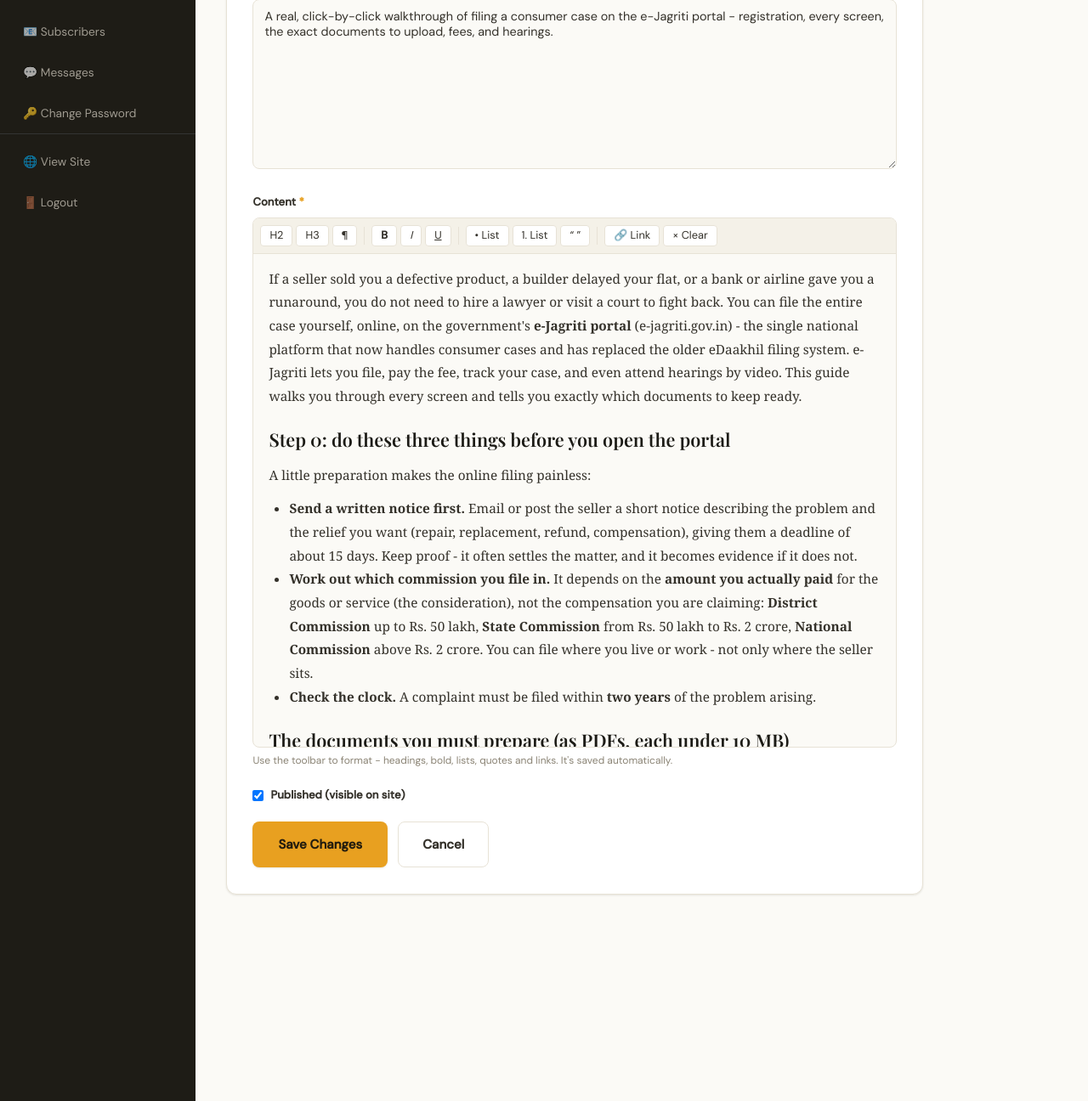
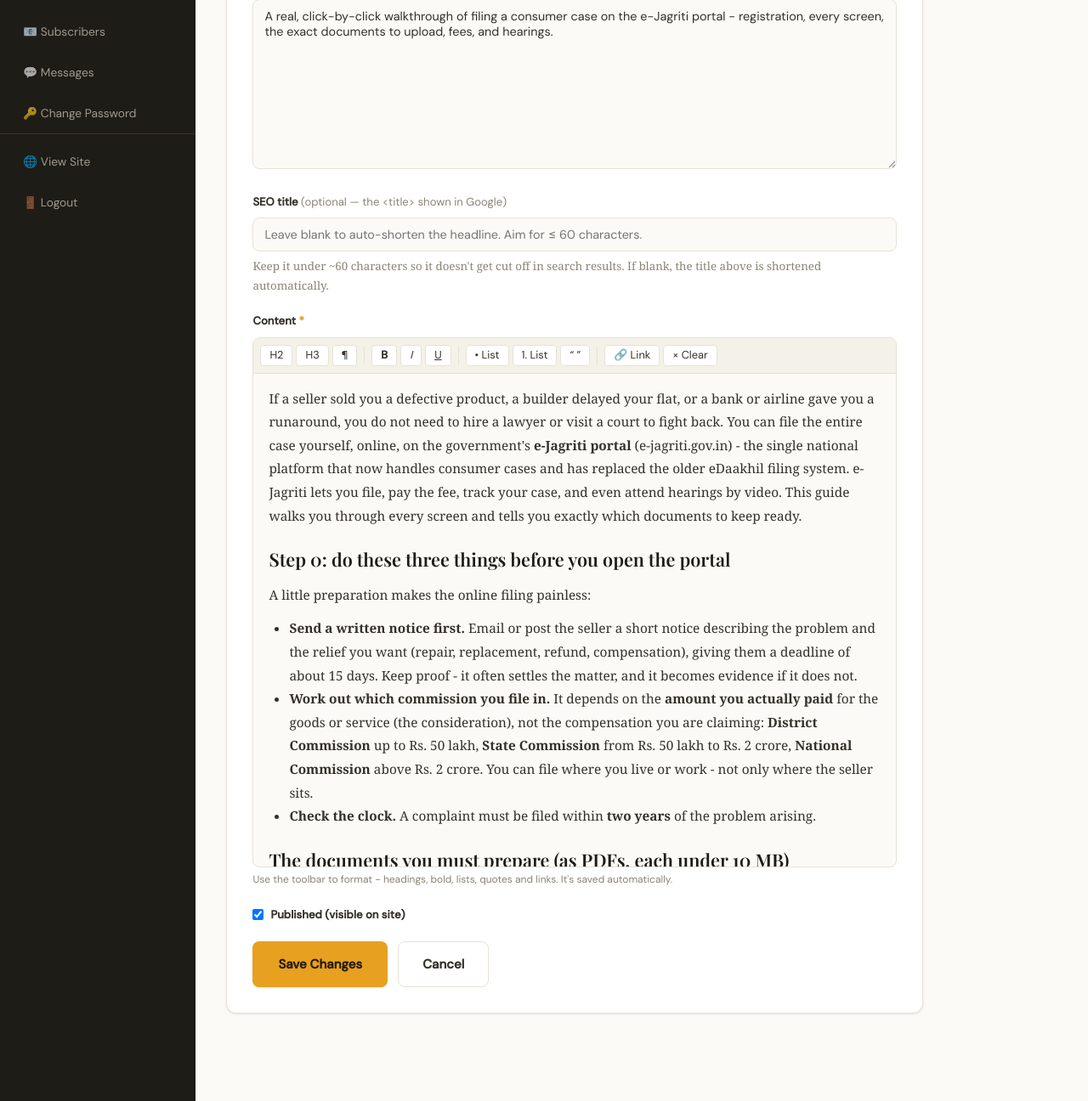
Before and after one commit to lawminded/lawminded, a Flask app: page /admin/articles/1/edit in a window 1280 px wide. Shown: the part 405-1701 px from the top of the page at 85% size. Run offline with Flask 3, Linux system fonts and the light colour scheme; the visitor is signed in with stand-in values (Sample User, id 1); data comes from the database, SQL or seed files in the repository; some libraries are stand-ins or nearby versions.

Commit message:
SEO: ISO-8601 schema dates, named Person authorship, shorter titles
- Article JSON-LD datePublished/dateModified now emit valid ISO-8601 with
  +05:30 offset (was invalid 'YYYY-MM-DD HH:MM:SS'), via new iso8601 filter
- Author is now a named Person (byline + Article.author schema) with a new
  /author bio page carrying Person schema, added to the sitemap; replaces
  the faceless 'Law Minded Editorial'
- New optional seo_title field (admin-editable, idempotent DB migration) with
  a smart auto-shorten fallback so <title> stays <=60 chars and no longer
  truncates in search results
- JSON-LD string values now use |tojson, fixing &amp;/&#39; entity leakage

Co-Authored-By: Claude Opus 4.8 <noreply@anthropic.com>

```diff
--- a/app.py
+++ b/app.py
@@ -145,6 +145,24 @@ VALID_EMAIL_RE = re.compile(r'^[^\s@]+@[^\s@]+\.[^\s@]+$')
 
 # Public base URL of the live site (used for canonical tags, sitemap, OG, JSON-LD).
 SITE_URL = os.getenv('SITE_URL', 'https://lawminded.in').rstrip('/')
+
+# ── Named author (E-E-A-T) ──────────────────────────────────────────────────
+# Legal content is YMYL, where Google weights demonstrable, *named* authorship
+# most heavily. This single block drives the article byline, the Person schema,
+# and the /author bio page. Fill CREDENTIAL and SAME_AS with real facts (a held
+# qualification such as 'Company Secretary'; the author's own LinkedIn/X) so the
+# expertise signal is genuine — never invent a credential.
+AUTHOR = {
+    'name': 'Piyush Kundnani',
+    'slug': 'piyush-kundnani',
+    'role': 'Founder & Editor',
+    'credential': '',   # e.g. 'Company Secretary' — shown in byline + schema jobTitle
+    'bio': ('Piyush Kundnani is the founder and editor of Law Minded, where he '
+            'leads its plain-English coverage of Indian corporate compliance, '
+            'labour law and consumer rights.'),
+    'same_as': [],      # the author\'s OWN professional profiles (personal LinkedIn/X)
+}
+AUTHOR['url'] = SITE_URL + '/author/' + AUTHOR['slug']
 
 CATEGORY_MAP = C.CATEGORY_MAP
 
@@ -238,6 +256,57 @@ def humandate(value):
         return s
 
 
+@app.template_filter('iso8601')
+def iso8601(value, offset='+05:30'):
+    """Render a stored timestamp as valid ISO-8601 for structured data,
+    e.g. '2026-06-27T15:26:32+05:30'. Google requires the 'T' separator and a
+    timezone designator; the raw SQLite 'YYYY-MM-DD HH:MM:SS' form is invalid.
+    The wall-clock value is kept as-is and tagged with the site offset (IST),
+    consistent with how humandate renders the same value."""
+    if not value:
+        return ''
+    from datetime import datetime as _dt
+    s = str(value).strip().replace('T', ' ')[:19]
+    for fmt in ('%Y-%m-%d %H:%M:%S', '%Y-%m-%d %H:%M', '%Y-%m-%d'):
+        try:
+            return _dt.strptime(s, fmt).strftime('%Y-%m-%dT%H:%M:%S') + offset
+        except ValueError:
+            continue
+    return str(value)
+
+
+@app.template_filter('seotitle')
+def seotitle(article, brand=' - Law Minded', maxlen=60):
+    """Build a search-friendly <title>. Uses the article's explicit seo_title
+    when set; otherwise shortens the long editorial headline (preferring the
+    lead before a colon, else trimming on a word boundary). The ' - Law Minded'
+    suffix is only appended when the whole thing still fits Google's ~60-char
+    display width, so titles stop truncating mid-phrase in search results."""
+    def _get(row, key):
+        try:
+            v = row[key]
+        except (KeyError, IndexError, TypeError):
+            v = None
+        return v.strip() if isinstance(v, str) else ''
+
+    title = _get(article, 'seo_title')
+    if not title:
+        raw = ' '.join(_get(article, 'title').split())
+        title = raw
+        if ':' in raw:
+            lead = raw.split(':', 1)[0].strip()
+            if 12 <= len(lead) <= maxlen:
+                title = lead
+        if len(title) > maxlen:
+            cut = title[:maxlen]
+            if ' ' in cut:
+                cut = cut[:cut.rindex(' ')]
+            title = cut.rstrip(' ,;:-–—')
+    if brand and len(title) + len(brand) <= maxlen:
+        return title + brand
+    return title
+
+
 @app.context_processor
 def inject_globals():
     return {
@@ -249,6 +318,7 @@ def inject_globals():
         'site_url': SITE_URL,
         'canonical_url': SITE_URL + request.path,
         'asset_v': asset_version,
+        'author': AUTHOR,
     }
 
 
@@ -522,6 +592,13 @@ def index():
 @app.route('/about')
 def about():
     return render_template('about.html')
+
+
+@app.route('/author/<slug>')
+def author_page(slug):
+    if slug != AUTHOR['slug']:
+        abort(404)
+    return render_template('author.html', profile=AUTHOR)
 
 
 @app.route('/blogs')
@@ -981,6 +1058,9 @@ def sitemap_xml():
     for endpoint, freq, prio in pages:
         urls.append((SITE_URL + url_for(endpoint), freq, prio, None))
 
+    # Author bio page (E-E-A-T)
+    urls.append((AUTHOR['url'], 'yearly', '0.4', None))
+
     # Resolution library pages
     for rtype in DOC_LIST_TITLE:
         urls.append((SITE_URL + url_for('resolutions', rtype=rtype), 'monthly', '0.6', None))
@@ -1099,6 +1179,7 @@ def admin_article_new():
         act = request.form.get('act', '').strip()
         read_time = request.form.get('read_time', '').strip()
         summary = request.form.get('summary', '').strip()
+        seo_title = request.form.get('seo_title', '').strip()
         content_html = sanitize_html(request.form.get('content', '').strip())
         published = 1 if request.form.get('published') else 0
         slug = slugify(title)
@@ -1110,8 +1191,8 @@ def admin_article_new():
             slug = f'{base_slug}-{i}'
             i += 1
         db.execute(
-            'INSERT INTO articles (title, slug, category, act, read_time, summary, content, published) VALUES (?,?,?,?,?,?,?,?)',
-            (title, slug, category, act, read_time, summary, content_html, published)
+            'INSERT INTO articles (title, slug, category, act, read_time, summary, seo_title, content, published) VALUES (?,?,?,?,?,?,?,?,?)',
+            (title, slug, category, act, read_time, summary, seo_title, content_html, published)
         )
         db.commit()
         db.close()
@@ -1136,12 +1217,13 @@ def admin_article_edit(article_id):
         act = request.form.get('act', '').strip()
         read_time = request.form.get('read_time', '').strip()
         summary = request.form.get('summary', '').strip()
+        seo_title = request.form.get('seo_title', '').strip()
         content_html = sanitize_html(request.form.get('content', '').strip())
         published = 1 if request.form.get('published') else 0
         db.execute(
             '''UPDATE articles SET title=?, category=?, act=?, read_time=?, summary=?,
-               content=?, published=?, updated_at=CURRENT_TIMESTAMP WHERE id=?''',
-            (title, category, act, read_time, summary, content_html, published, article_id)
+               seo_title=?, content=?, published=?, updated_at=CURRENT_TIMESTAMP WHERE id=?''',
+            (title, category, act, read_time, summary, seo_title, content_html, published, article_id)
         )
         db.commit()
         db.close()
--- a/database.py
+++ b/database.py
@@ -33,6 +33,7 @@ def init_db():
             act TEXT,
             read_time TEXT,
             summary TEXT,
+            seo_title TEXT,
             content TEXT NOT NULL,
             published INTEGER DEFAULT 1,
             created_at TIMESTAMP DEFAULT CURRENT_TIMESTAMP,
@@ -111,6 +112,14 @@ def init_db():
             created_at TIMESTAMP DEFAULT CURRENT_TIMESTAMP
         );
     ''')
+
+    # Idempotent column migrations for databases created before a column existed.
+    # (CREATE TABLE IF NOT EXISTS never alters an existing table.)
+    def _ensure_column(table, col, decl):
+        cols = [r[1] for r in c.execute(f'PRAGMA table_info({table})').fetchall()]
+        if col not in cols:
+            c.execute(f'ALTER TABLE {table} ADD COLUMN {col} {decl}')
+    _ensure_column('articles', 'seo_title', 'TEXT')
 
     conn.commit()
     conn.close()
--- a/templates/admin/article_edit.html
+++ b/templates/admin/article_edit.html
@@ -33,6 +33,16 @@
   <div class="form-group">
     <label>Summary <span style="color:var(--gold)">*</span></label>
     <textarea name="summary" rows="3" placeholder="One-paragraph summary shown on article cards...">{{ article['summary'] if article else '' }}</textarea>
+  </div>
+
+  <div class="form-group">
+    <label>SEO title <span style="color:var(--muted);font-weight:400;">(optional — the &lt;title&gt; shown in Google)</span></label>
+    <input type="text" name="seo_title" maxlength="60"
+           value="{{ article['seo_title'] if article and article['seo_title'] else '' }}"
+           placeholder="Leave blank to auto-shorten the headline. Aim for ≤ 60 characters.">
+    <small style="color:var(--muted);display:block;margin-top:.35rem;">
+      Keep it under ~60 characters so it doesn't get cut off in search results. If blank, the title above is shortened automatically.
+    </small>
   </div>
 
   <div class="form-group">
```
Also changed, not shown: templates/article.html (+7 -7 lines), templates/author.html (added, +49 -0 lines).
